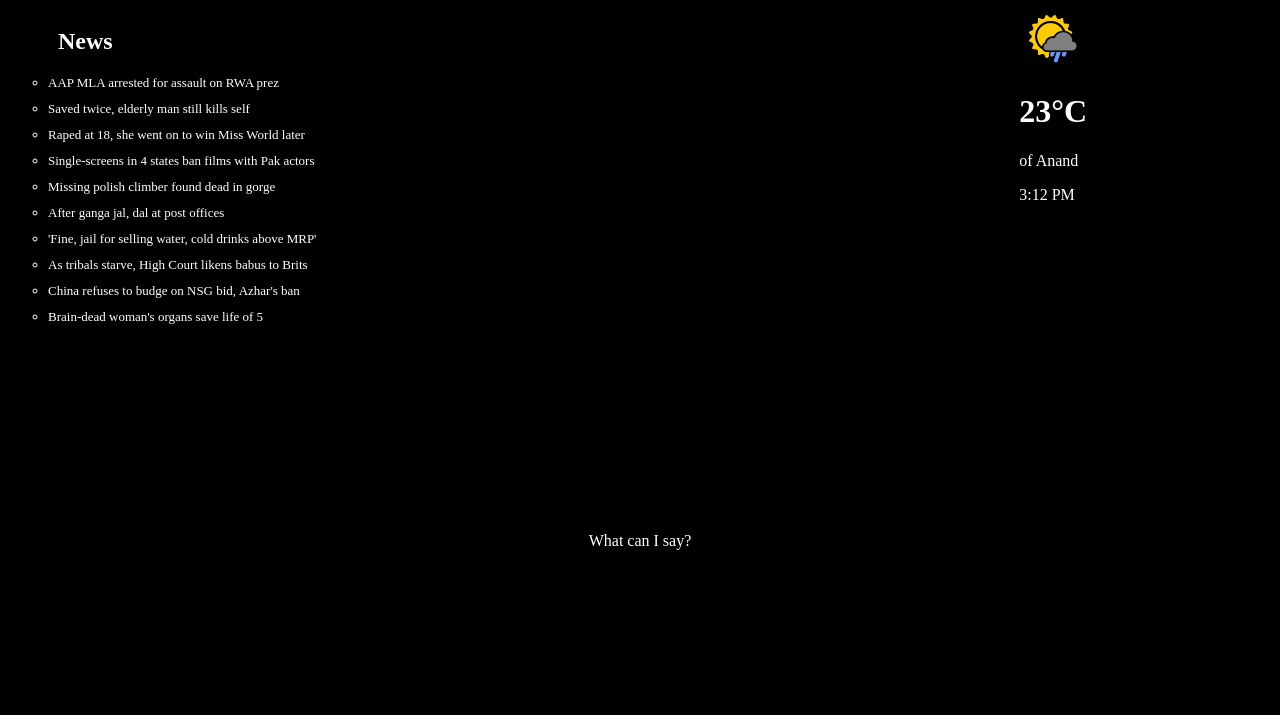
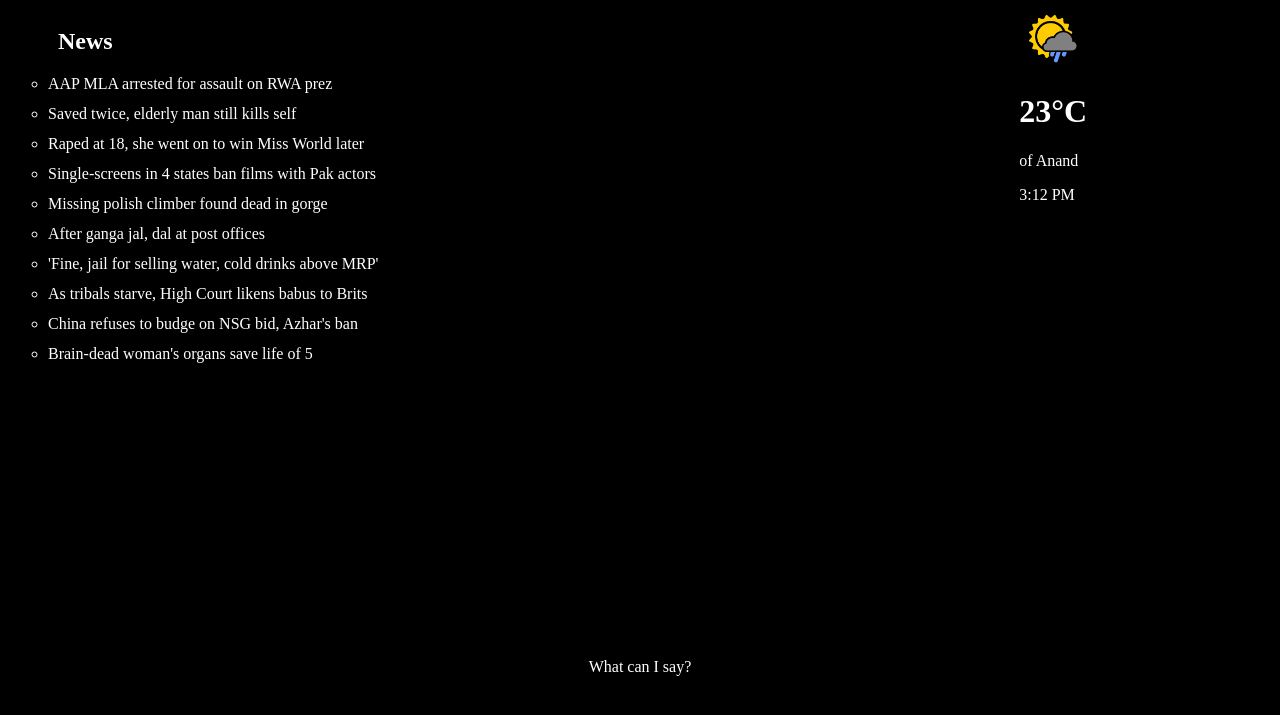
Before and after one commit to jonti09/SDSM, a Django app: page /news in a window 1280 px wide. Shown: the top 715 px of the page. Run offline with Django 3.2, Linux system fonts and the light colour scheme; data comes from the database, SQL or seed files in the repository.

Commit message:
Changes Made

```diff
--- a/Data/static/css/generic.css
+++ b/Data/static/css/generic.css
@@ -3,7 +3,7 @@ div {
 }
 
 li {
-    padding-bottom: 10px;
+    padding-bottom: 12px;
 }
 
 body {
@@ -24,4 +24,5 @@ body {
 
 .help {
     font-size: 1em;
+    margin-top: 20%;
 }
--- a/Data/templates/help.html
+++ b/Data/templates/help.html
@@ -39,7 +39,7 @@
         <p>Hey, There!!</p>
     </div>
 
-    <div style="margin-left: 25%;" id="help" class="anim">
+    <div style="margin-left: 25%; margin-top: 10%" id="help">
         <h4>Notification</h4>
         <p style="margin-left: 2%;">- Shows the News and Weather information.</p>
 
--- a/Data/templates/home.html
+++ b/Data/templates/home.html
@@ -9,7 +9,7 @@
 
 <body onload="clock()">
 
-    <div style="align-content: right; margin-left: 85%">
+    <div style="align-content: right; margin-left: 80%">
         <img src="{% static 'icon/weather-ico.png' %}" width="64px" height="64px" align="center">
         {% for info in object_list %}
             <h1>{{ info.temp }}C</h1>
--- a/Data/templates/notification.html
+++ b/Data/templates/news.html
@@ -1,8 +1,8 @@
-{% extends 'notification_template.html' %}
+{% extends 'template.html' %}
 
 {% block news %}
     <h2 style="padding-left: 50px;">News</h2>
-    <ul style="list-style-type: circle; font-size: 13px;">
+    <ul style="list-style-type: circle;">
         {% for news in object_list %}
             <li>{{ news.head_line }}</li>
 {#            <br/>&nbsp;@ {{ news.date|date:'d-m | h:m' }}#}
--- a/Data/templates/news_yesterday.html
+++ b/Data/templates/news_yesterday.html
@@ -1,4 +1,4 @@
-{% extends 'notification_template.html' %}
+{% extends 'template.html' %}
 
 {% block news %}
     <h2 style="padding-left: 50px;">News</h2>
--- a/Data/templates/sleep.html
+++ b/Data/templates/sleep.html
@@ -1,4 +1,4 @@
-{% extends 'notification.html' %}
+{% extends 'news.html' %}
 
 {% block style%}
     <style type="text/css">
--- a/Data/templates/notification_template.html
+++ b/Data/templates/template.html
@@ -25,7 +25,7 @@
 <body onload="clock()">
 
     <div style="width: 100%">
-        <div style="width: 30%; float: left;">
+        <div style="width: 35%; float: left;">
             {% block news %}
             {% endblock %}
         </div>
@@ -39,7 +39,7 @@
         </div>
     </div>
     <br/>
-    <div style="text-align: center; margin-top: 40%">
+    <div style="text-align: center; margin-top: 50%">
         <p>What can I say?</p>
     </div>
 
--- a/Data/urls.py
+++ b/Data/urls.py
@@ -11,7 +11,7 @@ urlpatterns = [
         ListView.as_view(queryset=Weather.objects.all().order_by('-date')[:1], template_name='home.html')),
 
     url(r'^news$',
-        ListView.as_view(queryset=ToiNews.objects.all().order_by('-date')[:10], template_name='notification.html')),
+        ListView.as_view(queryset=ToiNews.objects.all().order_by('-date')[:10], template_name='news.html')),
 
     url(r'^yesterday/$',
         ListView.as_view(queryset=ToiNews.objects.filter(date__lte=(datetime.now() - timedelta(days=1)))[:10],
```
